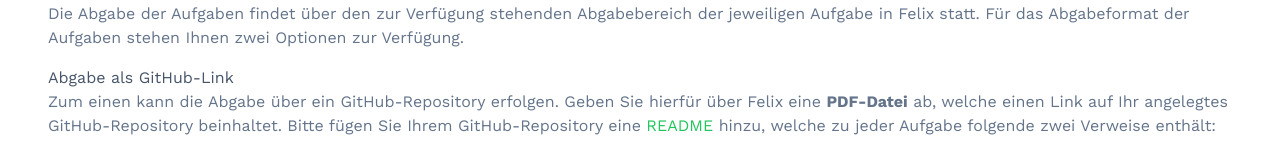
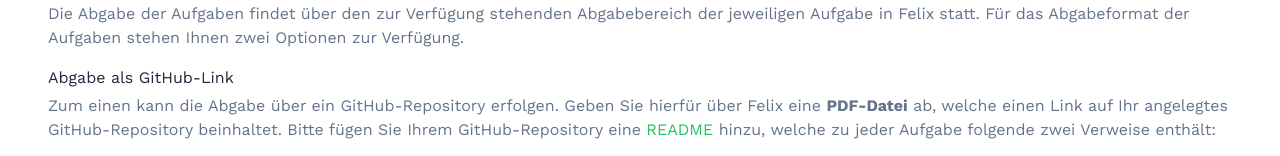
Before and after one commit to LutzDev/gis-sose-2022, a Vue app: page /#/Home in a window 1280 px wide. Shown: the part 571-727 px from the top of the page. Built offline with nearby package versions, Linux system fonts and the light colour scheme; what vue3-highlightjs would draw is missing.

Commit message:
Update h4 style

```diff
--- a/src/index.css
+++ b/src/index.css
@@ -20,10 +20,12 @@
 
     h4 {
         @apply font-medium;
+        @apply mb-1;
+        @apply dark:text-white;
+        @apply text-slate-800;
     }
 
-    h3,
-    h4 {
+    h3{
         @apply text-slate-600;
         @apply dark:text-slate-200;
     }
```
